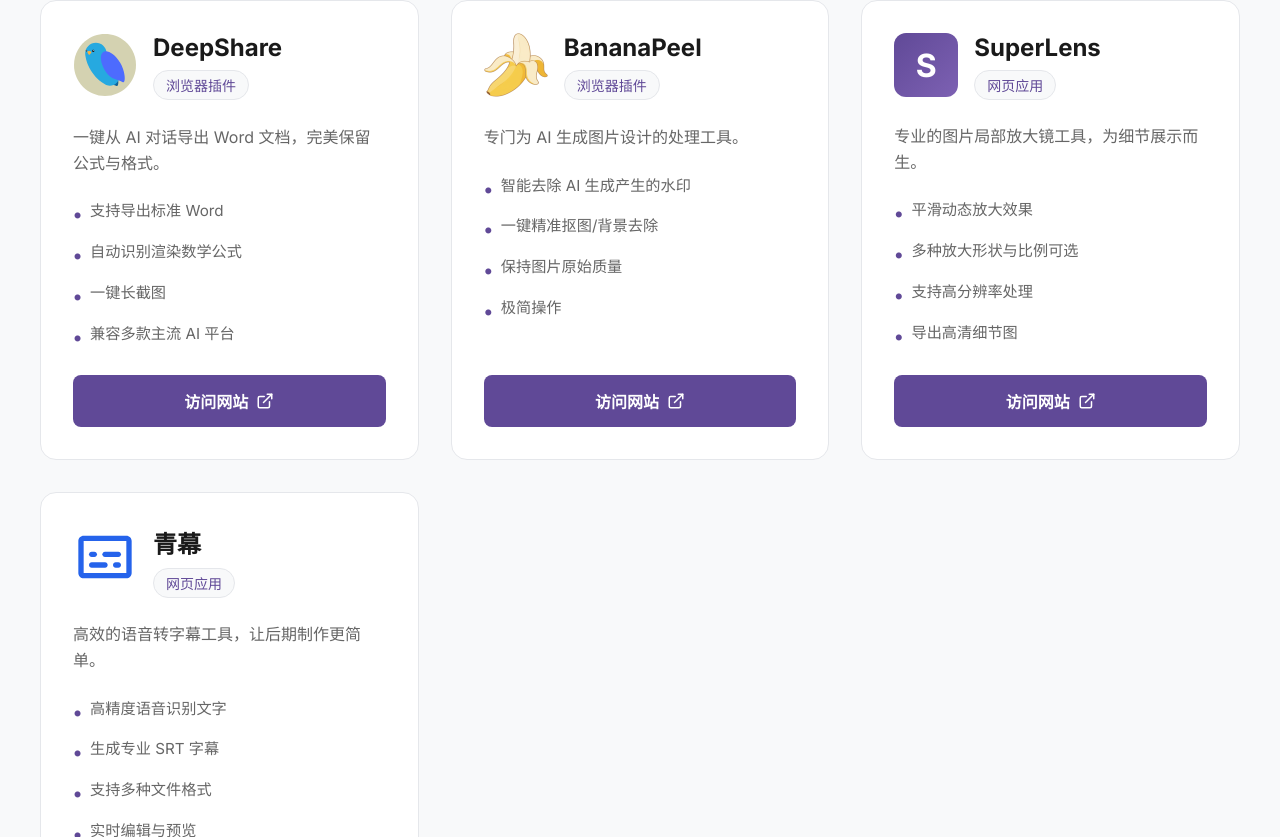
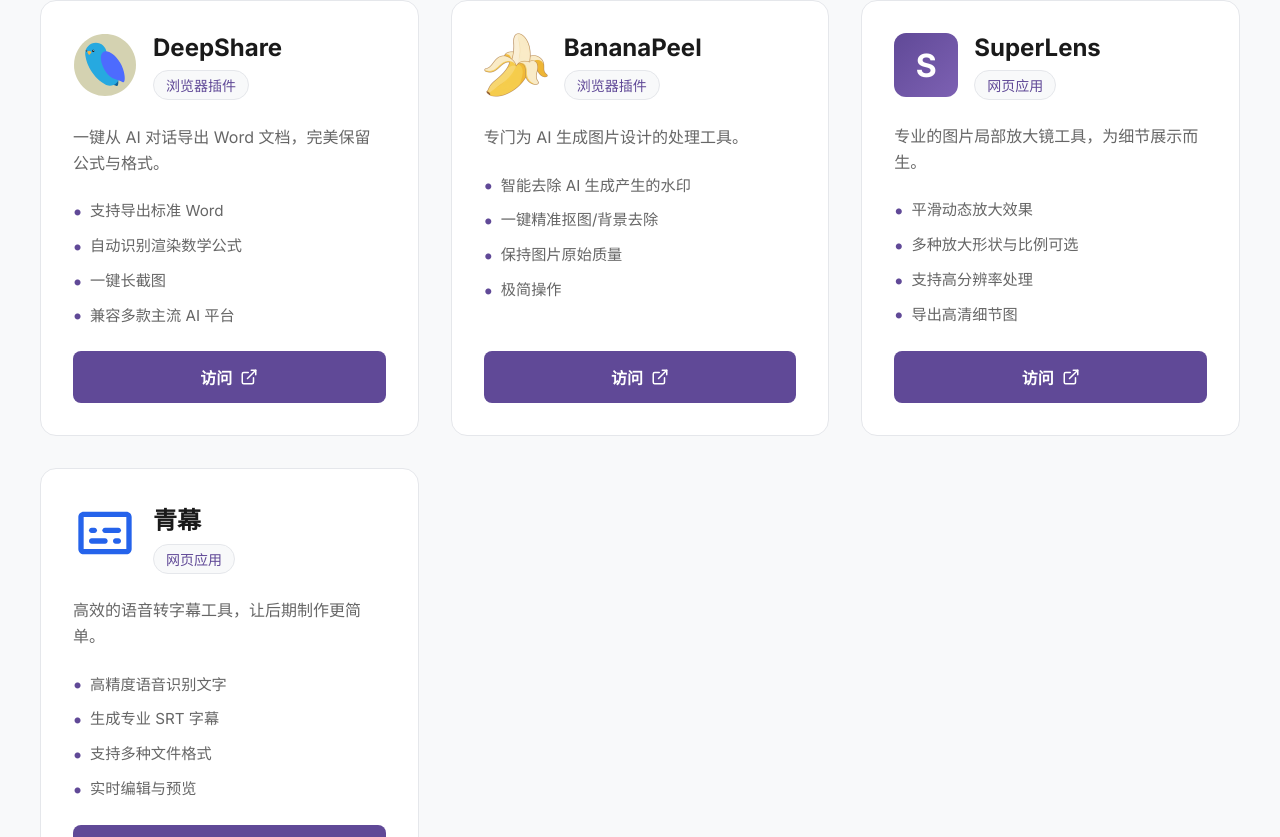
Before and after one commit to Yorick-Ryu/yorick-apps-showcase, a Next.js app: page / in a window 1280 px wide. Shown: the part 723-1560 px from the top of the page. Built offline with nearby package versions, Linux system fonts and the light colour scheme.

Commit message:
Style: Adjust AppCard feature and button alignment, line height, and simplify button text.

```diff
--- a/components/AppCard.module.css
+++ b/components/AppCard.module.css
@@ -31,7 +31,7 @@
   opacity: 1;
 }
 
-.card > * {
+.card>* {
   position: relative;
   z-index: 1;
 }
@@ -110,7 +110,7 @@
 
 .feature {
   display: flex;
-  align-items: flex-start;
+  align-items: center;
   gap: 0.5rem;
   color: var(--text-secondary);
   font-size: 0.95rem;
@@ -121,7 +121,9 @@
   color: var(--color-primary);
   font-weight: 700;
   font-size: 1.2rem;
-  line-height: 1.5;
+  line-height: 1;
+  display: flex;
+  align-items: center;
 }
 
 .button {
--- a/components/AppCard.tsx
+++ b/components/AppCard.tsx
@@ -65,7 +65,7 @@
         rel="noopener noreferrer"
         className={styles.button}
       >
-        <span>访问网站</span>
+        <span>访问</span>
         <ExternalLink size={18} />
       </a>
     </div>
```
